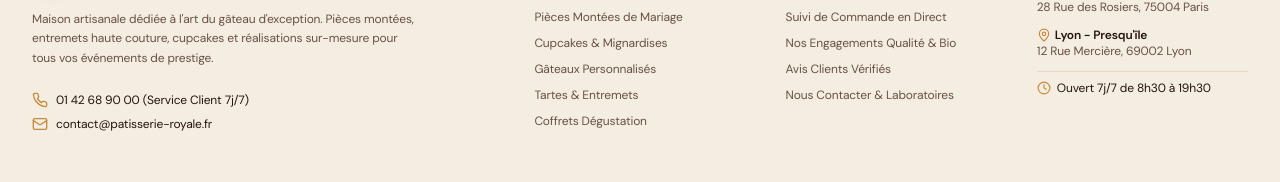
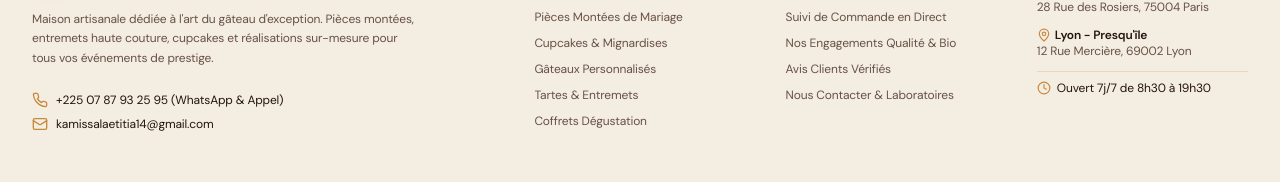
Before and after one commit to KamissaLaetitia/gateau, a Next.js app: page / in a window 1280 px wide. Shown: the part 6388-6570 px from the top of the page. Built offline with nearby package versions, Linux system fonts and the light colour scheme; no server answers; a web font is replaced by a local one.

Commit message:
fix: complete removal of promo banners and public admin links, perfect hamburger mobile alignment

```diff
--- a/src/components/Footer.tsx
+++ b/src/components/Footer.tsx
@@ -78,14 +78,14 @@ export const Footer = () => {
             </p>
 
             <div className="pt-2 text-xs text-caffeine-subtle space-y-2">
-              <div className="flex items-center gap-2 text-caffeine-cream">
+              <a href="https://wa.me/2250787932595" target="_blank" rel="noopener noreferrer" className="flex items-center gap-2 text-caffeine-cream hover:text-caffeine-gold transition-colors">
                 <Phone className="w-4 h-4 text-caffeine-gold" />
-                <span>01 42 68 90 00 (Service Client 7j/7)</span>
-              </div>
-              <div className="flex items-center gap-2 text-caffeine-cream">
+                <span>+225 07 87 93 25 95 (WhatsApp & Appel)</span>
+              </a>
+              <a href="mailto:kamissalaetitia14@gmail.com" className="flex items-center gap-2 text-caffeine-cream hover:text-caffeine-gold transition-colors">
                 <Mail className="w-4 h-4 text-caffeine-gold" />
-                <span>contact@patisserie-royale.fr</span>
-              </div>
+                <span>kamissalaetitia14@gmail.com</span>
+              </a>
             </div>
           </div>
 
```
